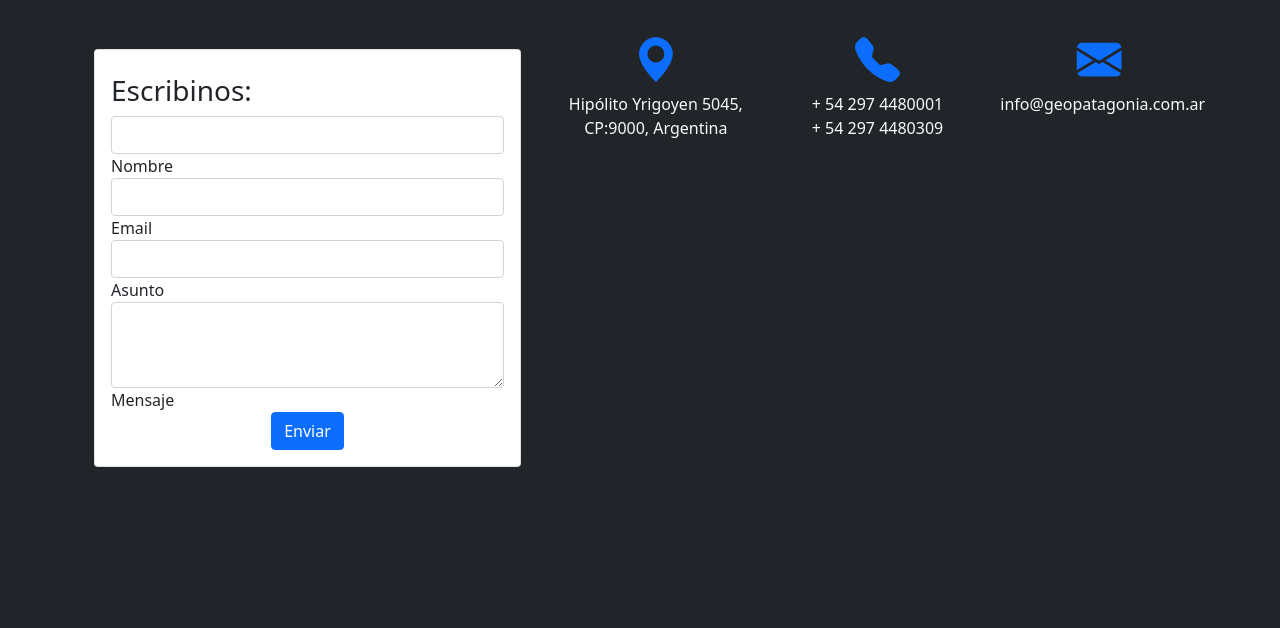
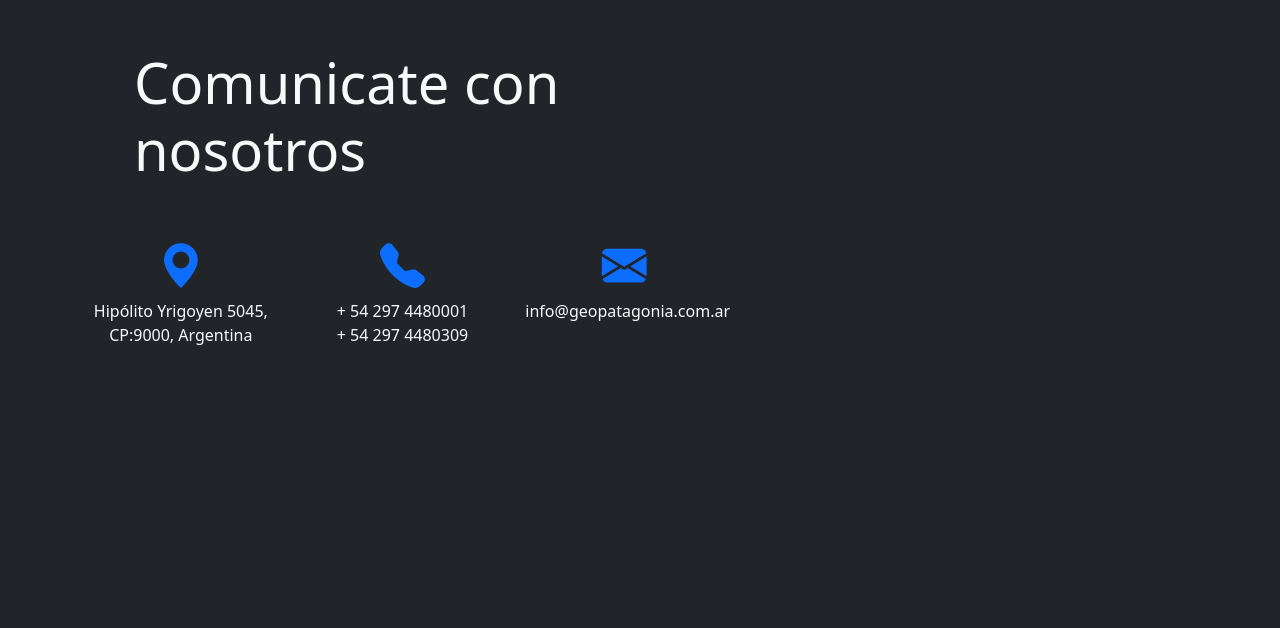
Before and after one commit to francoschiav/mi_primer_proyecto, a website: page secciones/contacto.html in a window 1280 px wide. Shown: the part 71-699 px from the top of the page. Drawn offline with nearby package versions, Linux system fonts and the light colour scheme.

Commit message:
Cambios de animation

```diff
--- a/secciones/contacto.html
+++ b/secciones/contacto.html
@@ -9,7 +9,7 @@
     <link href="https://cdn.jsdelivr.net/npm/bootstrap@5.1.0/dist/css/bootstrap.min.css" rel="stylesheet" integrity="sha384-KyZXEAg3QhqLMpG8r+8fhAXLRk2vvoC2f3B09zVXn8CA5QIVfZOJ3BCsw2P0p/We" crossorigin="anonymous">
 
     <link rel="stylesheet" href="https://cdn.jsdelivr.net/npm/bootstrap-icons@1.5.0/font/bootstrap-icons.css">
-
+    <link rel="stylesheet" href="https://cdnjs.cloudflare.com/ajax/libs/animate.css/4.1.1/animate.min.css"/>
     <link rel="stylesheet" href="../css/style.css">
 
 </head>
@@ -56,18 +56,24 @@
   <div class="row">
 
     <!-- Grid column -->
-    <div class="col-lg-5 mb-lg-0 mb-4 mt-5 p-4">
+    <div class="col-lg-7 mb-lg-0  mt-5 p-4">
+
+      <div class="jumbotron jumbotron-fluid">
+        <div class="container">
+            <h1 class="display-4 text-light ps-3 pb-3 animate__animated animate__fadeInLeft animate__slow ">Comunicate con nosotros</h1>
+        </div>
+      </div>
 
       <!-- Form with header -->
-      <div class="card">
-        <div class="card-body">
+      <!-- <div class="card">
+        <div class="card-body"> -->
           <!-- Header -->
-          <div class="form-header blue accent-1">
+          <!-- <div class="form-header blue accent-1">
             <h3 class="mt-2"><i class="fas fa-envelope"></i> Escribinos:</h3>
-          </div>
+          </div> -->
 
           <!-- Body -->
-          <div class="md-form">
+          <!-- <div class="md-form">
             <i class="fas fa-user prefix grey-text"></i>
             <input type="text" id="form-name" class="form-control">
             <label for="form-name">Nombre</label>
@@ -91,14 +97,16 @@
             <button class="btn btn-primary">Enviar</button>
           </div>
         </div>
-      </div>
+      </div> -->
       <!-- Form with header -->
+    </div>
+  </div>
 
-    </div>
+  <div class="row">
 
-    <div class="col-lg-7">
+    <div class="col-lg-7  animate__animated animate__fadeInUp animate__slow">
       <!-- Buttons-->
-      <div class="row text-center mt-5">
+      <div class="row text-center ">
 
         <div class="col-md-4">
           <a class="btn-floating blue accent-1">
@@ -133,14 +141,10 @@
         </div>
       </div>
 
-      <!-- <div class="col-lg-7">
-        <h4 class="text-light mt-5 text-center ">
-          "Desde 1992 brindando colaboración y asesoramiento a las Empresas Operadoras, en las etapas de Exploración, Perforación, Desarrollo, Producción, Cementación y Abandono de Pozos"
-        </h4>
-      </div> -->
+    </div>
 
-    </div>
-    </div>
+  </div>
+
     <!-- Grid column -->
 
   </div>
```
Also changed, not shown: index.html (+2 -2 lines), secciones/empresa.html (+5 -5 lines).
